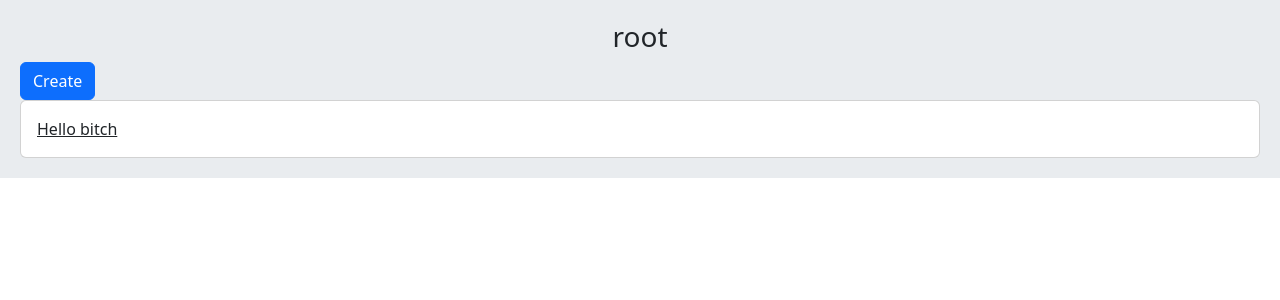
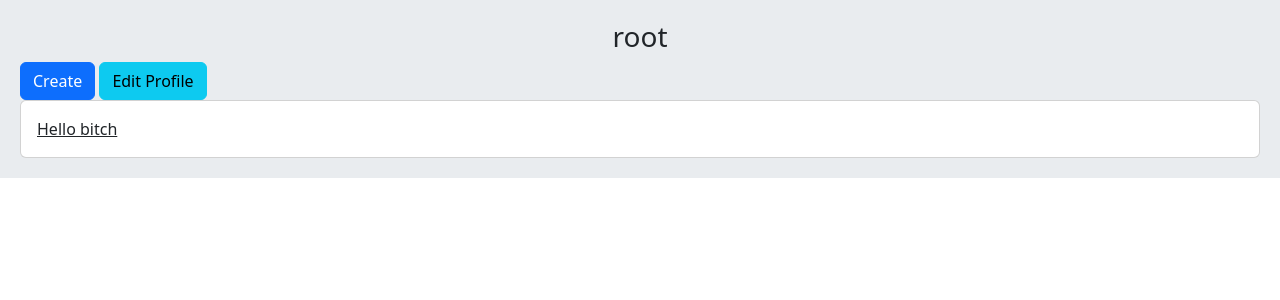
Before and after one commit to smprooichael/social-network, a Django app: page /account/profile/1 in a window 1280 px wide. Shown: the part 56-356 px from the top of the page. Run offline with Django 5.2, Linux system fonts and the light colour scheme; a user stored in the database is signed in; data comes from the database, SQL or seed files in the repository; both versions use the stored data as it was after the commit.

Commit message:
Edit Profile

```diff
--- a/account/templates/account/profile.html
+++ b/account/templates/account/profile.html
@@ -4,6 +4,7 @@
     <h3 class="text-center">{{ user.username }}</h3>
     {% if request.user.id == user.id %}
         <a href="{% url 'home:post_create' %}" class="btn btn-primary">Create</a>
+        <a href="{% url 'account:edit_profile' %}" class="btn btn-info">Edit Profile</a>
     {% endif %}
 
     {% if request.user.id != user.id and not is_following %}
--- a/account/urls.py
+++ b/account/urls.py
@@ -12,5 +12,6 @@ urlpatterns = [
     path('confirm/<uidb64>/<token>', views.UserPasswordResetConfirmView.as_view(), name='password_reset_confirm'),
     path('complete', views.UserPasswordResetCompleteView.as_view(), name='password_reset_complete'),
     path('follow/<int:user_id>', views.UserFollowView.as_view(), name='user_follow'),
-    path('unfollow/<int:user_id>', views.UserUnfollowView.as_view(), name='user_unfollow')
+    path('unfollow/<int:user_id>', views.UserUnfollowView.as_view(), name='user_unfollow'),
+    path('edit_profile/', views.UserEditProfile.as_view(), name='edit_profile')
 ]
--- a/account/views.py
+++ b/account/views.py
@@ -1,13 +1,13 @@
 from django.shortcuts import render, redirect, get_object_or_404
 from django.views import View
-from .forms import UserRegisterForm, UserLoginForm
+from .forms import UserRegisterForm, UserLoginForm, EditProfileForm
 from django.contrib.auth.models import User
 from django.contrib import messages
 from django.contrib.auth.mixins import LoginRequiredMixin
 from django.contrib.auth import authenticate, login, logout
 from django.contrib.auth import views as auth_views
 from django.urls import reverse_lazy
-from .models import Relations
+from .models import Relations, Profile
 
 class UserRegestration(View):
     form_class = UserRegisterForm
@@ -127,3 +127,20 @@ class UserUnfollowView(LoginRequiredMixin, View):
         else:
             messages.error(request, "You haven't followed this user yet", 'warning')
             return redirect('account:user_profile', user.id)
+
+
+class UserEditProfile(LoginRequiredMixin, View):
+    form_class = EditProfileForm
+
+    def get(self, request):
+        form = self.form_class(instance=request.user.profile, initial={'email':request.user.email})
+        return render(request, 'account/edit_profile.html', {'form':form})
+
+    def post(self, request):
+        form = self.form_class(request.POST, instance=request.user.profile, initial={'email':request.user.email})
+        if form.is_valid():
+            user = form.save()
+            request.user.email = form.cleaned_data['email']
+            request.user.save()
+            messages.success(request, 'You profile changed successfully', 'success')
+        return redirect('account:user_profile',  request.user.id)
```
Also changed, not shown: account/forms.py (+8 -0 lines), account/templates/account/edit_profile.html (added, +9 -0 lines), db.sqlite3.
